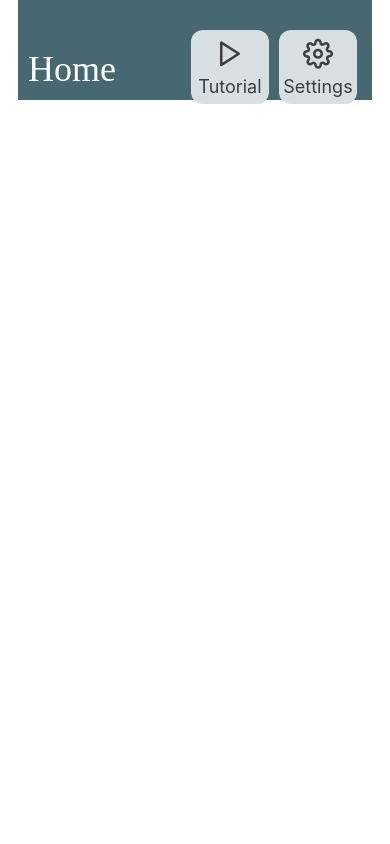
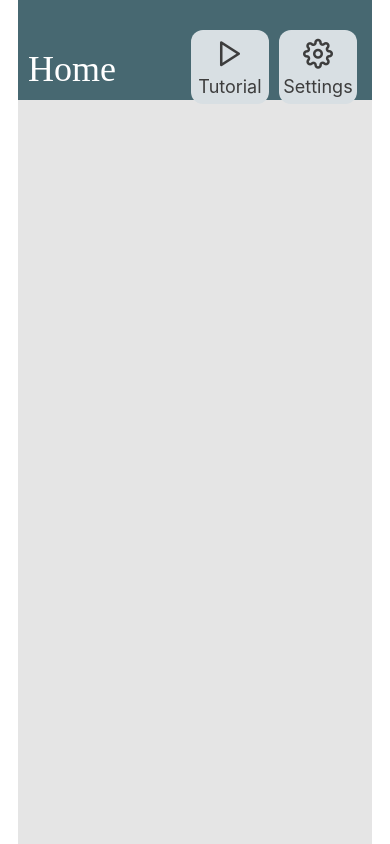
Before and after one commit to ekreis/SilverHomeApp, a React Native app: screen / in a window 390 px wide. Built offline with nearby package versions, Linux system fonts and the light colour scheme.

Commit message:
Changing status bar color to match header component

```diff
--- a/components/screens/HomeScreen.js
+++ b/components/screens/HomeScreen.js
@@ -7,9 +7,9 @@ import Screen from "../Screen";
 
 function HomeScreen(props) {
   return (
-    <Screen>
+    <View style={styles.container}>
       <Header title="Home" />
-    </Screen>
+    </View>
   );
 }
 
@@ -17,7 +17,7 @@ export default HomeScreen;
 
 const styles = StyleSheet.create({
   container: {
-    backgroundColor: colors.primary,
+    backgroundColor: colors.background,
     flex: 1,
   },
 });
```
